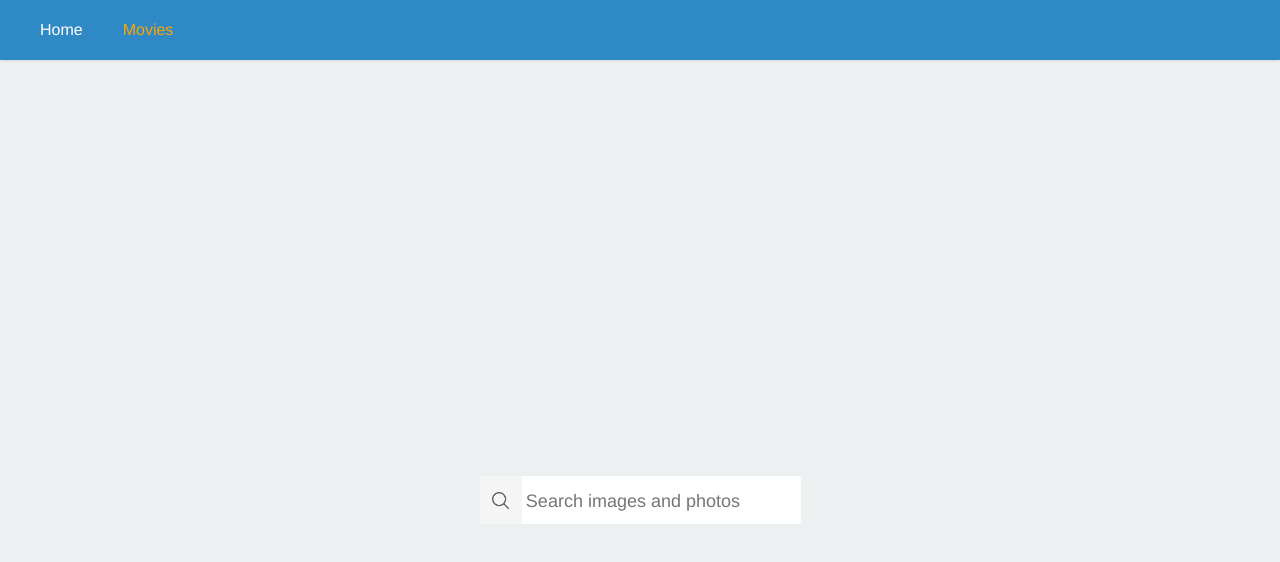
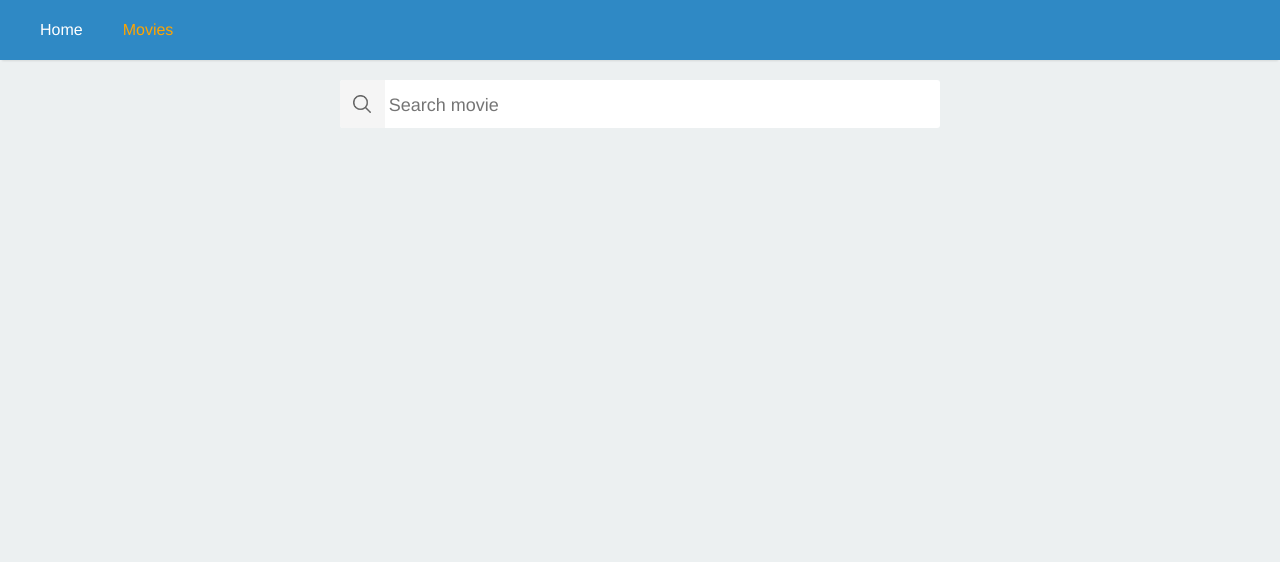
Before and after one commit to NovicovMykhailo/goit-react-hw-05-movies, a React (Create React App) app: page /goit-react-hw-05-movies/movies in a window 1280 px wide. Shown: the top 562 px of the page. Built offline with nearby package versions, Linux system fonts and the light colour scheme.

Commit message:
adds some

```diff
--- a/src/components/App.jsx
+++ b/src/components/App.jsx
@@ -2,6 +2,8 @@ import Home from 'pages/Home';
 import Movies from 'pages/Movies';
 import { Route, Routes } from 'react-router-dom';
 import { StyledLink, Hedder, APP, Nav } from './App.styled';
+import SearchBar from './Filter/SearchBar';
+import {StyledSection} from './Section/Section';
 // import * as API from '../services/themoviedb_API'
 
 export const App = () => {
@@ -16,7 +18,16 @@ export const App = () => {
 
       <Routes>
         <Route path="/" element={<Home />} />
-        <Route path="/movies" element={<Movies />}>
+        <Route
+          path="/movies"
+          element={
+            <Movies>
+              <StyledSection>
+                <SearchBar />
+              </StyledSection>
+            </Movies>
+          }
+        >
           <Route path=":movieId">
             <Route path="cast" />
             <Route path="reviews" />
--- a/src/components/App.styled.js
+++ b/src/components/App.styled.js
@@ -2,10 +2,7 @@ import { NavLink } from 'react-router-dom';
 import styled from 'styled-components';
 
 export const APP = styled.div`
-  height: 100vh;
-  display: flex;
-  justify-content: center;
-  align-items: center;
+
   font-size: 40;
   color: #010101;
 `;
--- a/src/components/SearchBar/SearchBar.jsx
+++ b/src/components/Filter/SearchBar.jsx
@@ -8,6 +8,9 @@ const SearchBar = props => {
   function reset() {
     return setValue('');
   }
+  function onChange(e) {
+   setValue(e.target.value);
+  }
 
   return (
     <form className={css.SearchForm} onSubmit={onSubmit}>
@@ -16,13 +19,13 @@ const SearchBar = props => {
       </button>
 
       <input
-        onChange={e => setValue(e)}
+        onChange={onChange}
         onClick={reset}
         className={css.SearchFormInput}
         type="text"
         autoComplete="off"
         autoFocus
-        placeholder="Search images and photos"
+        placeholder="Search movie"
         value={value}
       />
     </form>
--- a/src/components/SearchBar/SearchBar.module.css
+++ b/src/components/Filter/SearchBar.module.css
@@ -1,4 +1,4 @@
-@import url('../../images/search.png');
+/* @import url('../../images/search.png'); */
 .Searchbar {
   top: 0;
   left: 0;
@@ -28,6 +28,7 @@
   background-color: #fff;
   border-radius: 3px;
   overflow: hidden;
+      margin: 0 auto;
 }
 
 .SearchFormButton {
--- a/src/components/Gallery/Gallery.jsx
+++ b/src/components/Gallery/Gallery.jsx
@@ -3,7 +3,7 @@ import css from './Gallery.module.css'
 const Gallery = ({ children }) => {
 
   return (
-    <section>
+    <section className={css.section}>
       <h1 className={`${css.title} ${'visually-hidden'}`}>Gallery</h1>
       <ul className={css.galleryList}>{children}</ul>
     </section>
--- a/src/components/Gallery/Gallery.module.css
+++ b/src/components/Gallery/Gallery.module.css
@@ -1,4 +1,4 @@
-section {
+.section {
   padding: 0 24px;
   position: absolute;
   top: 80px;
--- /dev/null
+++ b/src/components/Section/Section.jsx
@@ -0,0 +1,14 @@
+import styled from 'styled-components';
+
+const Section = ({ children, title ='' }) => {
+    return <section>
+        <h1 className='visually-hiddn'>{title}</h1>
+        {children}</section>;
+};
+
+export const StyledSection = styled(Section)`
+  width: 100%;
+  display: flex;
+  flex-direction: row;
+  padding: 24px;
+`;
--- a/src/index.css
+++ b/src/index.css
@@ -7,7 +7,7 @@ body {
   background-color: #ecf0f1;
   font-family: helvetica, arial, sans-serif;
   font-size: 16px;
-  margin-top: 100px;
+  margin-top: 60px;
   background-color: #ecf0f1;
 }
 img,
@@ -20,13 +20,15 @@ h2 {
   margin: 0;
   padding: 0;
 }
-img{
+img {
   display: block;
 }
-ul, li, ol{
+ul,
+li,
+ol {
   list-style: none;
 }
-a{
+a {
   color: inherit;
   text-decoration: none;
 }
@@ -47,3 +49,6 @@ code {
   clip-path: inset(50%);
   margin: -1px;
 }
+section{
+  padding: 20px 24px;
+}
--- a/src/pages/Movies.jsx
+++ b/src/pages/Movies.jsx
@@ -1,11 +1,4 @@
-import SearchBar from 'components/SearchBar/SearchBar';
-
 const Movies = ({ children }) => {
-  return (
-    <div>
-      <SearchBar />
-      <div>{children}</div>
-    </div>
-  );
+  return <>{children}</>;
 };
 export default Movies;
```
Lines whose indentation alone changed are shown as unchanged.
